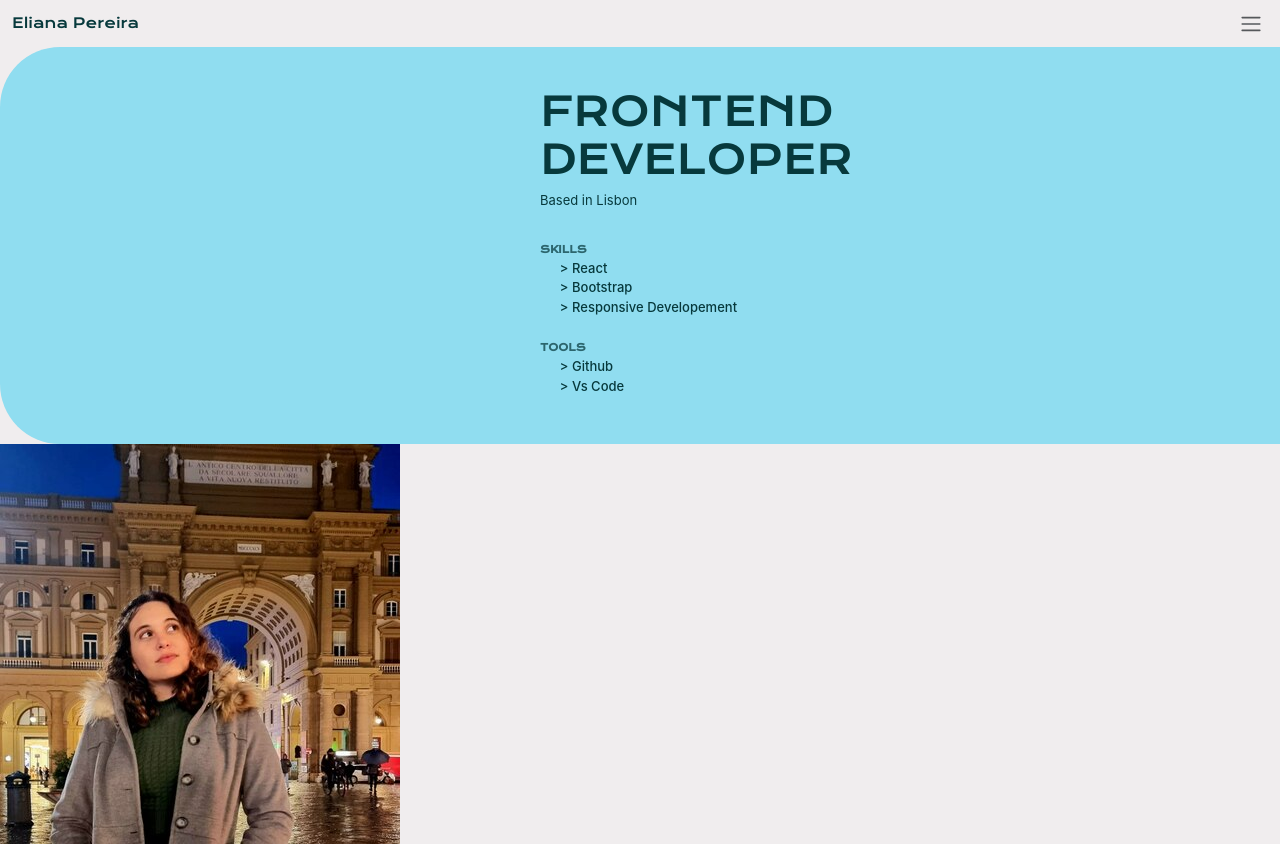
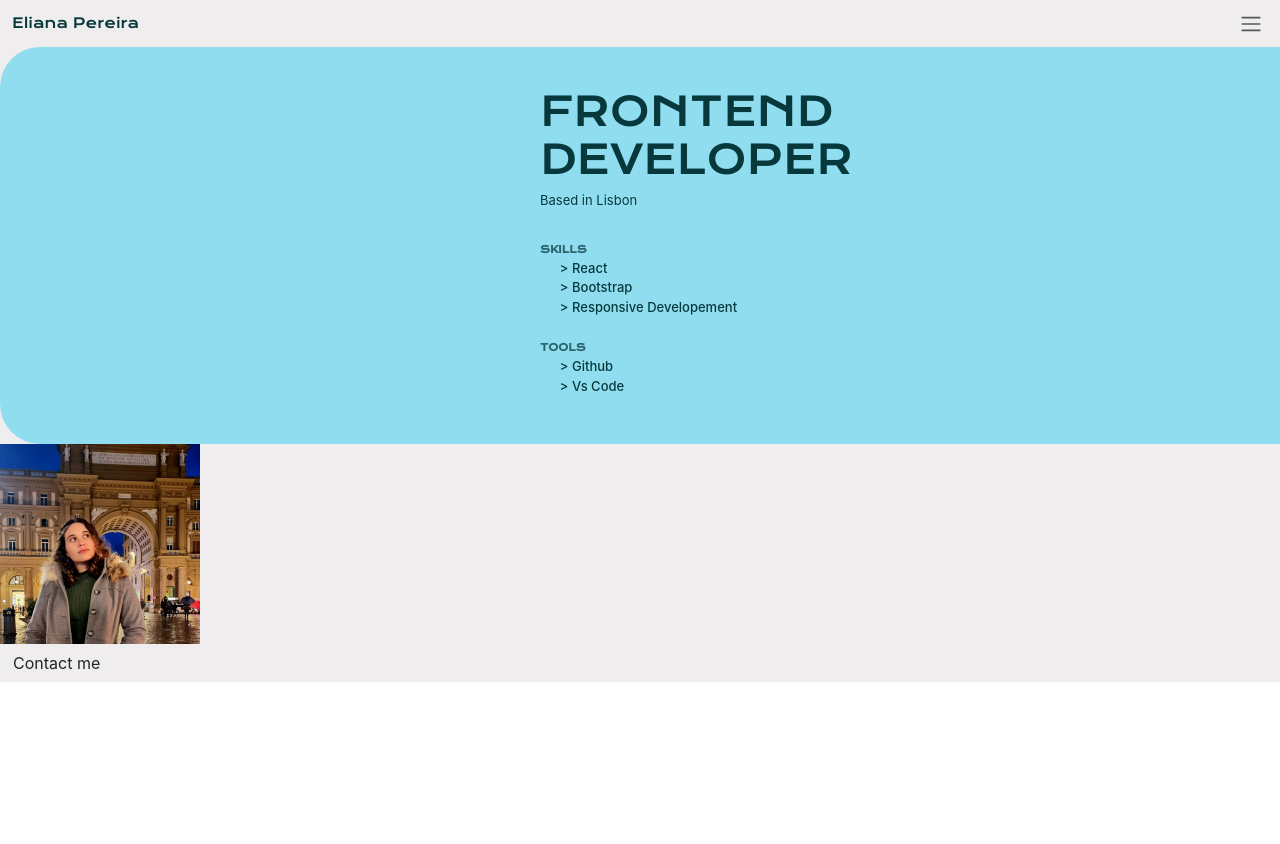
Before and after one commit to Eli032501/portfolio-eliana, a React (Create React App) app: page / in a window 1280 px wide. After the commit the page ends 800 px from the top, so only its background shows below. Built offline with nearby package versions, Linux system fonts and the light colour scheme.

Commit message:
add image perfil

```diff
--- a/src/App.css
+++ b/src/App.css
@@ -6,6 +6,7 @@
   --fourth-color: #0a090c;
   --fifth-color: #f0edee;
   --round-corner-bg: 60px;
+  --round-corner-md: 40px;
 }
 
 .App {
--- a/src/Header.css
+++ b/src/Header.css
@@ -1,5 +1,5 @@
 .Header .frame-header {
-  border-radius: var(--round-corner-bg) 0 0 var(--round-corner-bg);
+  border-radius: var(--round-corner-md) 0 0 var(--round-corner-md);
   background-color: var(--third-color);
   padding: 2.5rem 2rem 2rem;
 }
@@ -30,3 +30,13 @@
   list-style-type: "> ";
   font-weight: 500;
 }
+.Header .frame-image {
+  width: 200px;
+  height: 200px;
+  border-radius: 0 0 var(--round-corner-md) var(--round-corner-md);
+}
+.Header .frame-image img {
+  object-fit: cover;
+  height: 100%;
+  width: 100%;
+}
--- a/src/Header.js
+++ b/src/Header.js
@@ -28,9 +28,10 @@ export default function Header() {
           </div>
         </div>
       </section>
-      <section className="frame-image">
+      <div className="frame-image">
         <img src={perfilImage} alt="profile" />
-      </section>
+      </div>
+      <button className="btn">Contact me</button>
     </div>
   );
 }
```
